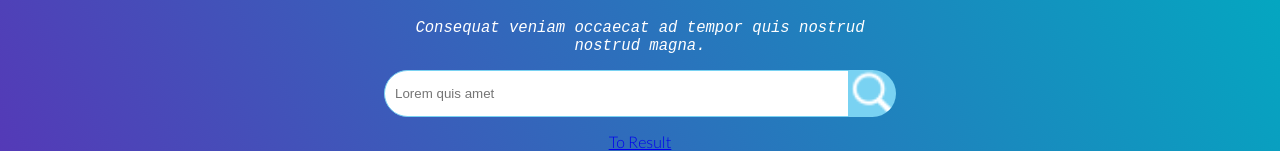
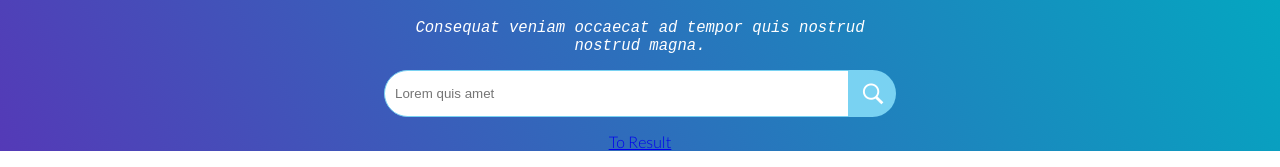
Before and after one commit to FashMuyhee/9jaslangs, a React (Create React App) app: page / in a window 1280 px wide. Shown: the part 127-294 px from the top of the page. Built offline with nearby package versions, Linux system fonts and the light colour scheme; the HTML template or start-up script is replaced by a standard one.

Commit message:
re-styled

```diff
--- a/src/component/Searchbar/index.scss
+++ b/src/component/Searchbar/index.scss
@@ -18,5 +18,6 @@
     background: map-get($colors, secondary);
     border-top-right-radius: 25px;
     border-bottom-right-radius: 25px;
+    object-fit: none;
   }
 }
```
